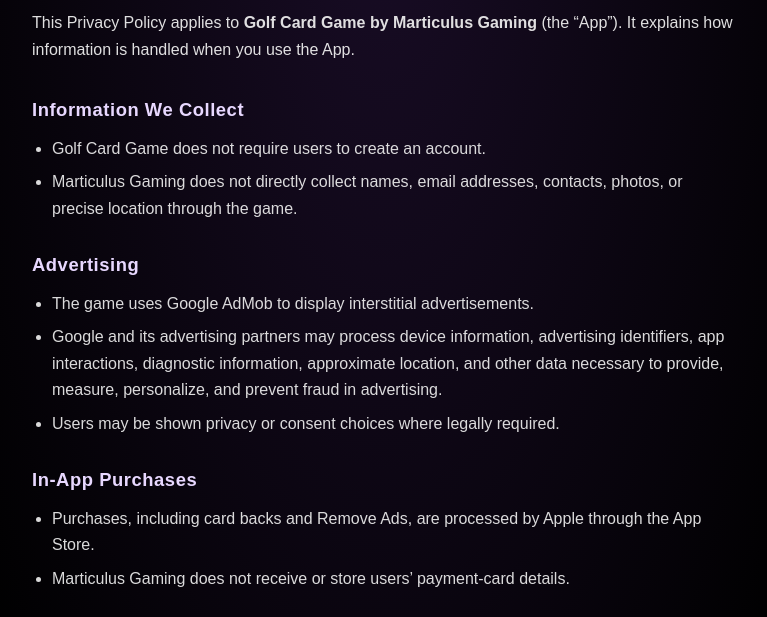
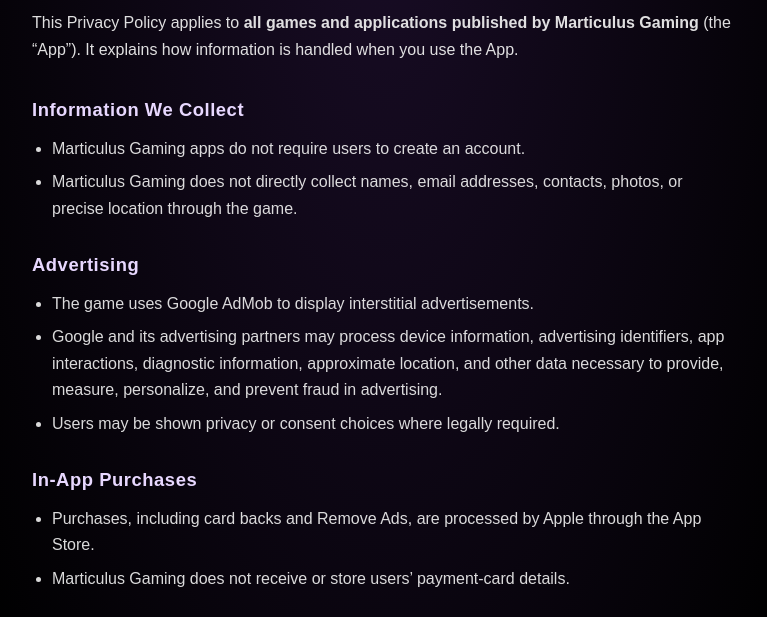
Before and after one commit to marticulus/marticulusgaming, a plain HTML site: page privacy.html in a window 1280 px wide. Shown: the part 149-766 px from the top of the page, without its empty margins (256-1023 px from the left). Drawn offline with Linux system fonts and the light colour scheme.

Commit message:
Update privacy.html

```diff
--- a/privacy.html
+++ b/privacy.html
@@ -3,7 +3,7 @@
 <head>
   <meta charset="UTF-8">
   <meta name="viewport" content="width=device-width, initial-scale=1.0">
-  <meta name="description" content="Privacy Policy for Golf Card Game by Marticulus Gaming.">
+  <meta name="description" content="Privacy Policy for  Marticulus Gaming apps by Marticulus Gaming.">
   <link rel="canonical" href="https://marticulusgaming.com/privacy/">
   <title>Privacy Policy | Marticulus Gaming</title>
   <style>
@@ -129,14 +129,14 @@
 
     <h1>Privacy Policy</h1>
     <p class="policy-intro">
-      This Privacy Policy applies to <strong>Golf Card Game by Marticulus Gaming</strong>
+      This Privacy Policy applies to <strong>all games and applications published by Marticulus Gaming</strong>
       (the “App”). It explains how information is handled when you use the App.
     </p>
 
     <section>
       <h2>Information We Collect</h2>
       <ul>
-        <li>Golf Card Game does not require users to create an account.</li>
+        <li> Marticulus Gaming apps do not require users to create an account.</li>
         <li>
           Marticulus Gaming does not directly collect names, email addresses, contacts,
           photos, or precise location through the game.
```
